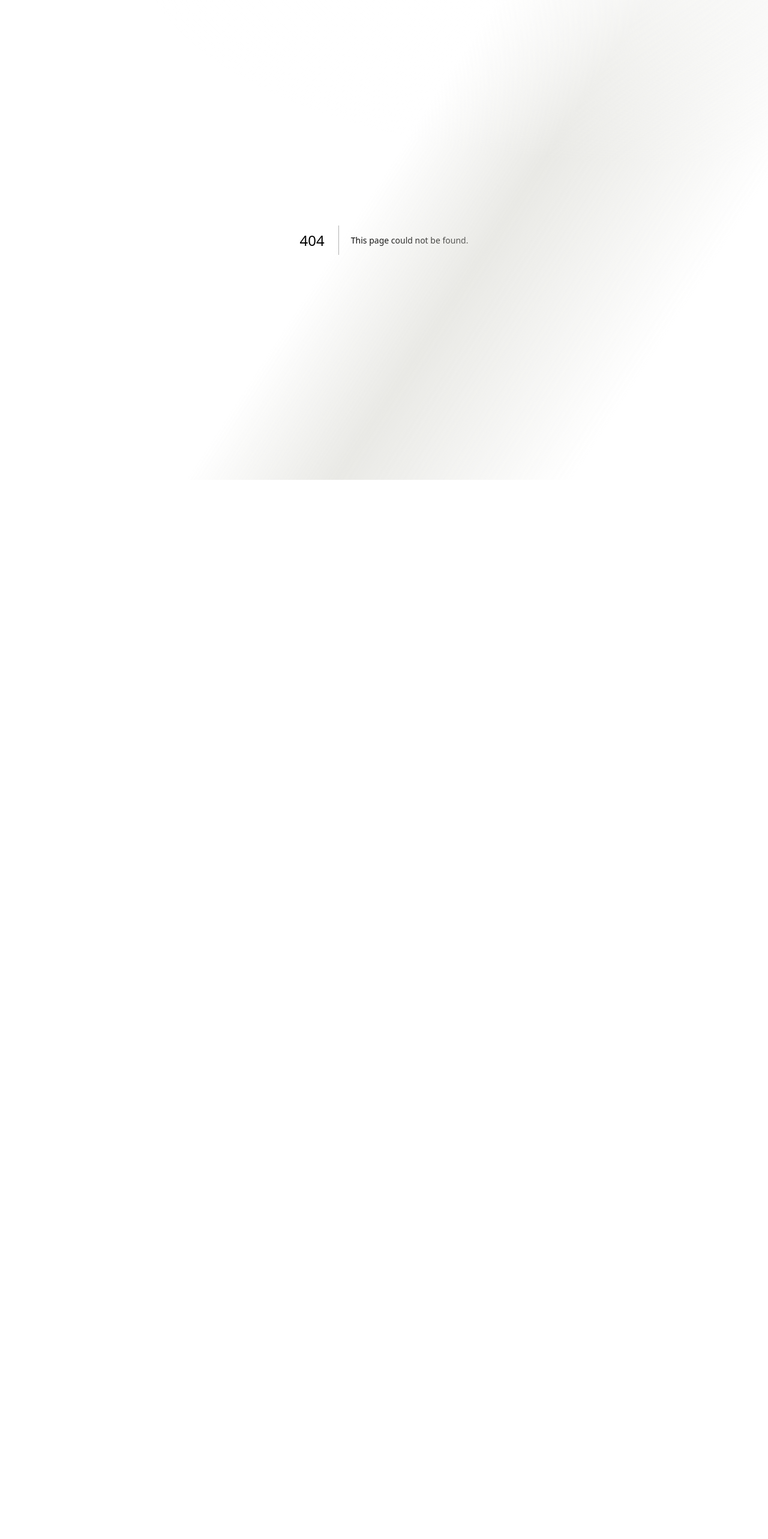
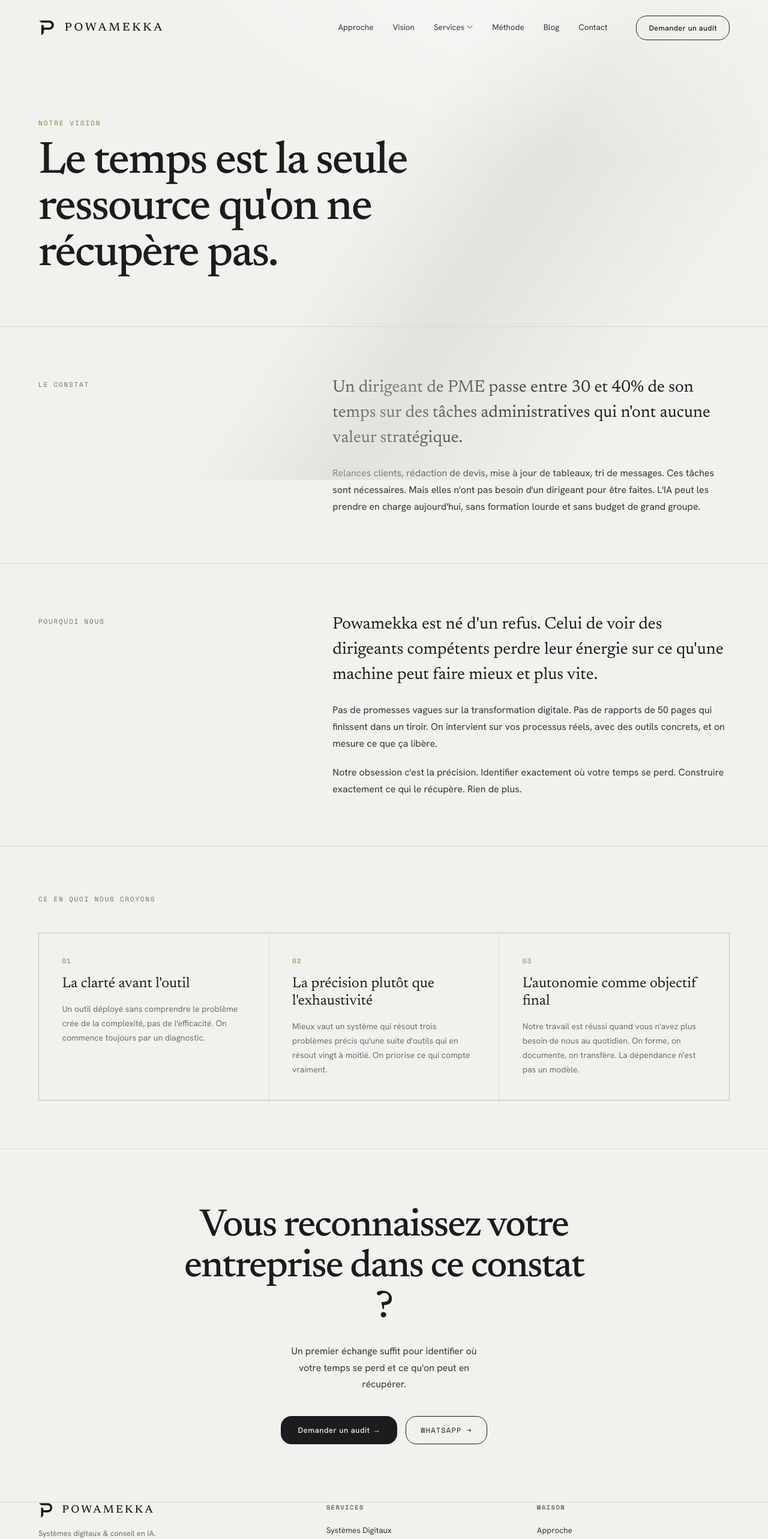
Before and after one commit to ozaance/realpowamekka, a Next.js app: page /vision in a window 1280 px wide. Before the commit this address had no page. Shown: the top 2566 px of the page at 60% size. Before the commit the page ends 800 px from the top, so only its background shows below. Built offline with nearby package versions, Linux system fonts and the light colour scheme; a web font is replaced by a local one.

Commit message:
feat: page vision + lien navbar + fix readTime blog

```diff
--- a/app/blog/page.tsx
+++ b/app/blog/page.tsx
@@ -28,7 +28,6 @@
               <p className="blog-card-desc">{post.description}</p>
               <div className="blog-card-meta">
                 <span>{post.date}</span>
-                <span>{post.readTime}</span>
               </div>
             </Link>
           ))}
--- /dev/null
+++ b/app/vision/page.tsx
@@ -0,0 +1,110 @@
+import type { Metadata } from 'next';
+import Navbar from '@/components/Navbar';
+import Footer from '@/components/Footer';
+
+export const metadata: Metadata = {
+  title: 'Notre Vision — Powamekka',
+  description: 'Powamekka existe parce que les PME perdent chaque jour des heures sur des tâches que l\'IA peut faire. Nous construisons les systèmes qui rendent ce temps aux dirigeants.',
+};
+
+export default function VisionPage() {
+  return (
+    <>
+      <Navbar />
+      <main>
+
+        {/* HERO */}
+        <section style={{ paddingTop: 'clamp(80px,13vh,150px)', paddingBottom: 'clamp(60px,10vh,120px)', borderBottom: '1px solid var(--line)' }}>
+          <div className="wrap">
+            <p style={{ fontFamily: 'var(--font-mono)', fontSize: 11, letterSpacing: '0.18em', textTransform: 'uppercase', color: 'var(--gold)', marginBottom: 20 }}>Notre vision</p>
+            <h1 className="display" style={{ maxWidth: '16ch' }}>Le temps est la seule ressource qu'on ne récupère pas.</h1>
+          </div>
+        </section>
+
+        {/* CONSTAT */}
+        <section style={{ padding: 'clamp(60px,10vh,120px) 0', borderBottom: '1px solid var(--line)' }}>
+          <div className="wrap" style={{ display: 'grid', gridTemplateColumns: '1fr 1.6fr', gap: 'clamp(30px,6vw,80px)', alignItems: 'start' }}>
+            <p style={{ fontFamily: 'var(--font-mono)', fontSize: 11, letterSpacing: '0.16em', textTransform: 'uppercase', color: 'var(--ink-dim)', paddingTop: 8 }}>Le constat</p>
+            <div>
+              <p style={{ fontFamily: 'var(--font-display)', fontSize: 'clamp(20px,2.2vw,28px)', lineHeight: 1.5, color: 'var(--ink)', fontWeight: 400, marginBottom: 24 }}>
+                Un dirigeant de PME passe entre 30 et 40% de son temps sur des tâches administratives qui n'ont aucune valeur stratégique.
+              </p>
+              <p style={{ fontSize: 16, lineHeight: 1.75, color: 'var(--ink-soft)' }}>
+                Relances clients, rédaction de devis, mise à jour de tableaux, tri de messages. Ces tâches sont nécessaires. Mais elles n'ont pas besoin d'un dirigeant pour être faites. L'IA peut les prendre en charge aujourd'hui, sans formation lourde et sans budget de grand groupe.
+              </p>
+            </div>
+          </div>
+        </section>
+
+        {/* POURQUOI POWAMEKKA */}
+        <section style={{ padding: 'clamp(60px,10vh,120px) 0', borderBottom: '1px solid var(--line)' }}>
+          <div className="wrap" style={{ display: 'grid', gridTemplateColumns: '1fr 1.6fr', gap: 'clamp(30px,6vw,80px)', alignItems: 'start' }}>
+            <p style={{ fontFamily: 'var(--font-mono)', fontSize: 11, letterSpacing: '0.16em', textTransform: 'uppercase', color: 'var(--ink-dim)', paddingTop: 8 }}>Pourquoi nous</p>
+            <div>
+              <p style={{ fontFamily: 'var(--font-display)', fontSize: 'clamp(20px,2.2vw,28px)', lineHeight: 1.5, color: 'var(--ink)', fontWeight: 400, marginBottom: 24 }}>
+                Powamekka est né d'un refus. Celui de voir des dirigeants compétents perdre leur énergie sur ce qu'une machine peut faire mieux et plus vite.
+              </p>
+              <p style={{ fontSize: 16, lineHeight: 1.75, color: 'var(--ink-soft)', marginBottom: 20 }}>
+                Pas de promesses vagues sur la transformation digitale. Pas de rapports de 50 pages qui finissent dans un tiroir. On intervient sur vos processus réels, avec des outils concrets, et on mesure ce que ça libère.
+              </p>
+              <p style={{ fontSize: 16, lineHeight: 1.75, color: 'var(--ink-soft)' }}>
+                Notre obsession c'est la précision. Identifier exactement où votre temps se perd. Construire exactement ce qui le récupère. Rien de plus.
+              </p>
+            </div>
+          </div>
+        </section>
+
+        {/* 3 PRINCIPES */}
+        <section style={{ padding: 'clamp(60px,10vh,120px) 0', borderBottom: '1px solid var(--line)' }}>
+          <div className="wrap">
+            <p style={{ fontFamily: 'var(--font-mono)', fontSize: 11, letterSpacing: '0.16em', textTransform: 'uppercase', color: 'var(--ink-dim)', marginBottom: 48 }}>Ce en quoi nous croyons</p>
+            <div style={{ display: 'grid', gridTemplateColumns: 'repeat(3, 1fr)', gap: 1, background: 'var(--line)', border: '1px solid var(--line)' }}>
+              {[
+                {
+                  no: '01',
+                  title: 'La clarté avant l\'outil',
+                  desc: 'Un outil déployé sans comprendre le problème crée de la complexité, pas de l\'efficacité. On commence toujours par un diagnostic.'
+                },
+                {
+                  no: '02',
+                  title: 'La précision plutôt que l\'exhaustivité',
+                  desc: 'Mieux vaut un système qui résout trois problèmes précis qu\'une suite d\'outils qui en résout vingt à moitié. On priorise ce qui compte vraiment.'
+                },
+                {
+                  no: '03',
+                  title: 'L\'autonomie comme objectif final',
+                  desc: 'Notre travail est réussi quand vous n\'avez plus besoin de nous au quotidien. On forme, on documente, on transfère. La dépendance n\'est pas un modèle.'
+                },
+              ].map((p) => (
+                <div key={p.no} style={{ background: 'var(--paper)', padding: 'clamp(28px,3vw,42px)', display: 'flex', flexDirection: 'column', gap: 16 }}>
+                  <span style={{ fontFamily: 'var(--font-mono)', fontSize: 11, color: 'var(--gold)', letterSpacing: '0.1em' }}>{p.no}</span>
+                  <h3 style={{ fontFamily: 'var(--font-display)', fontSize: 'clamp(20px,1.9vw,26px)', fontWeight: 400, color: 'var(--ink)', lineHeight: 1.2 }}>{p.title}</h3>
+                  <p style={{ fontSize: 14, lineHeight: 1.7, color: 'var(--ink-dim)' }}>{p.desc}</p>
+                </div>
+              ))}
+            </div>
+          </div>
+        </section>
+
+        {/* CTA */}
+        <section style={{ padding: 'clamp(70px,12vh,150px) 0', textAlign: 'center' }}>
+          <div className="wrap">
+            <h2 className="display" style={{ maxWidth: '18ch', margin: '0 auto 24px' }}>Vous reconnaissez votre entreprise dans ce constat ?</h2>
+            <p style={{ fontSize: 16, color: 'var(--ink-soft)', maxWidth: '38ch', margin: '0 auto 40px', lineHeight: 1.7 }}>
+              Un premier échange suffit pour identifier où votre temps se perd et ce qu'on peut en récupérer.
+            </p>
+            <div style={{ display: 'flex', gap: 14, justifyContent: 'center', flexWrap: 'wrap' }}>
+              <a href="/services/audit" className="btn" style={{ borderRadius: 18 }}>Demander un audit →</a>
+              <a href="https://wa.me/33605715122" target="_blank" rel="noopener noreferrer"
+                style={{ borderRadius: 18, border: '1px solid var(--ink)', padding: '12px 24px', fontFamily: 'var(--font-mono)', fontSize: 12, letterSpacing: '0.1em', textTransform: 'uppercase', textDecoration: 'none', color: 'var(--ink)', display: 'inline-flex', alignItems: 'center', gap: 8 }}>
+                WhatsApp →
+              </a>
+            </div>
+          </div>
+        </section>
+
+      </main>
+      <Footer />
+    </>
+  );
+}
--- a/components/Navbar.tsx
+++ b/components/Navbar.tsx
@@ -34,6 +34,7 @@
         <div className="center">
           <div className="navlinks">
             <a href="/#approche">Approche</a>
+            <Link href="/vision">Vision</Link>
 
             <div
               style={{ position: 'relative', display: 'inline-block' }}
@@ -46,12 +47,9 @@
                   <path d="M1 1l4 4 4-4" stroke="currentColor" strokeWidth="1.5" strokeLinecap="round" strokeLinejoin="round"/>
                 </svg>
               </a>
-
-              {/* Pont invisible pour combler le gap */}
               {open && (
                 <div style={{ position: 'absolute', top: '100%', left: 0, right: 0, height: 14, background: 'transparent' }} />
               )}
-
               {open && (
                 <div
                   onMouseEnter={handleEnter}
```
